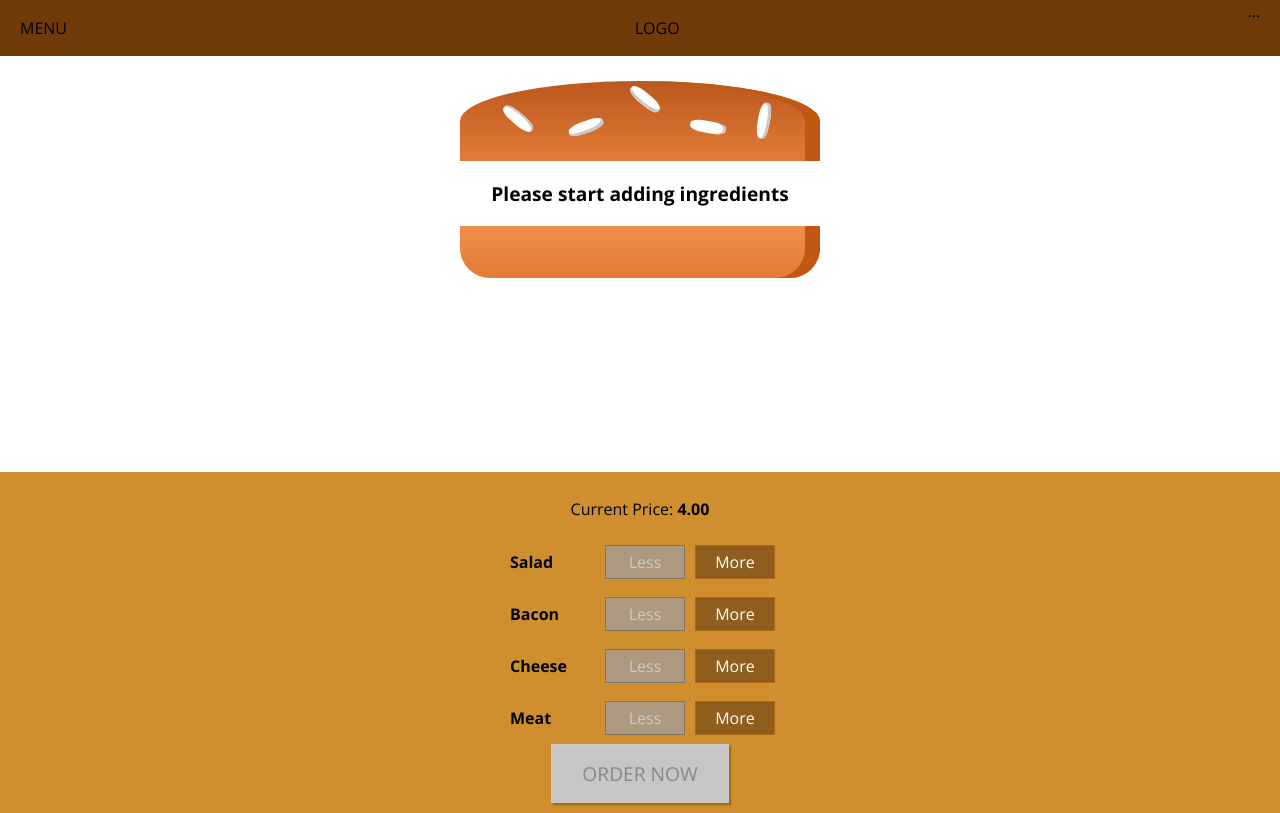
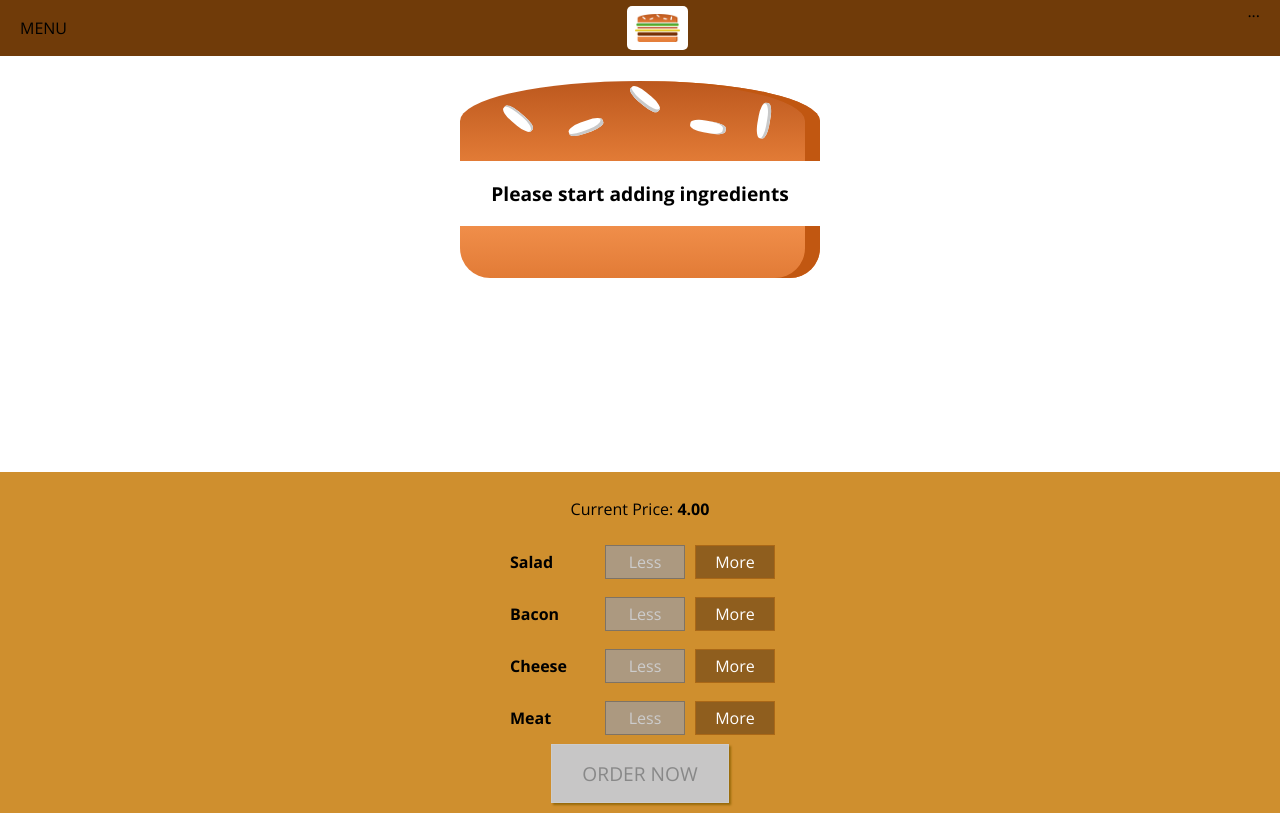
Before and after one commit to sid995/burger-builder-application, a React app: page / in a window 1280 px wide. Built offline with nearby package versions, Linux system fonts and the light colour scheme.

Commit message:
Logo Component

```diff
--- /dev/null
+++ b/src/components/Logo/Logo.css
@@ -0,0 +1,11 @@
+.Logo {
+	background: white;
+	padding: 8px;
+	height: 80%;
+	box-sizing: border-box;
+	border-radius: 5px;
+}
+
+.Logo img {
+	height: 100%;
+}
--- /dev/null
+++ b/src/components/Logo/Logo.js
@@ -0,0 +1,11 @@
+import React from 'react'
+import burgerLogo from '../../assets/burger-logo.png'
+import './Logo.css'
+
+const Logo = props => (
+	<div className='Logo'>
+		<img src={burgerLogo} alt='Logo' />
+	</div>
+)
+
+export default Logo
--- a/src/components/Navigation/Toolbar/Toolbar.js
+++ b/src/components/Navigation/Toolbar/Toolbar.js
@@ -1,10 +1,11 @@
 import React from 'react'
 import './Toolbar.css'
+import Logo from '../../Logo/Logo'
 
 const Toolbar = () => (
 	<header className='Toolbar'>
 		<div>MENU</div>
-		<div>LOGO</div>
+		<Logo />
 		<nav>
 			{/* <ul></ul> */}
 			...
```
Also changed, not shown: src/assets/burger-logo.png (added).
